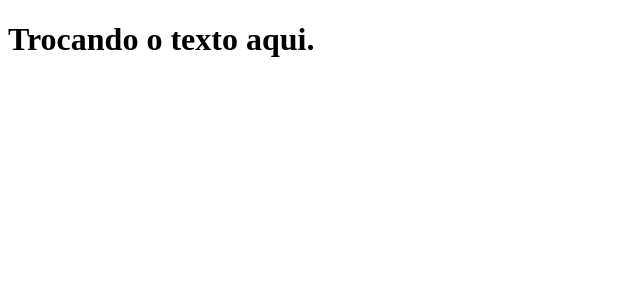
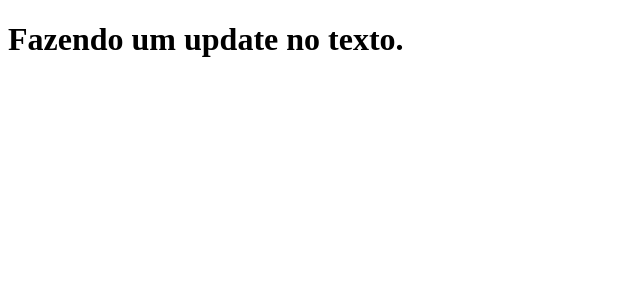
Before and after one commit to marcelodaros/clone-tabnews, a Next.js app: page / in a window 1280 px wide. Shown: the top 300 px of the page, without its empty margins (0-640 px from the left). Built offline with nearby package versions, Linux system fonts and the light colour scheme.

Commit message:
modificando o texto da pagina index

```diff
--- a/pages/index.js
+++ b/pages/index.js
@@ -1,5 +1,5 @@
 function Home() {
-    return <h1>Trocando o texto aqui.</h1>
+    return <h1>Fazendo um update no texto.</h1>
 }
 
 export default Home;
```
